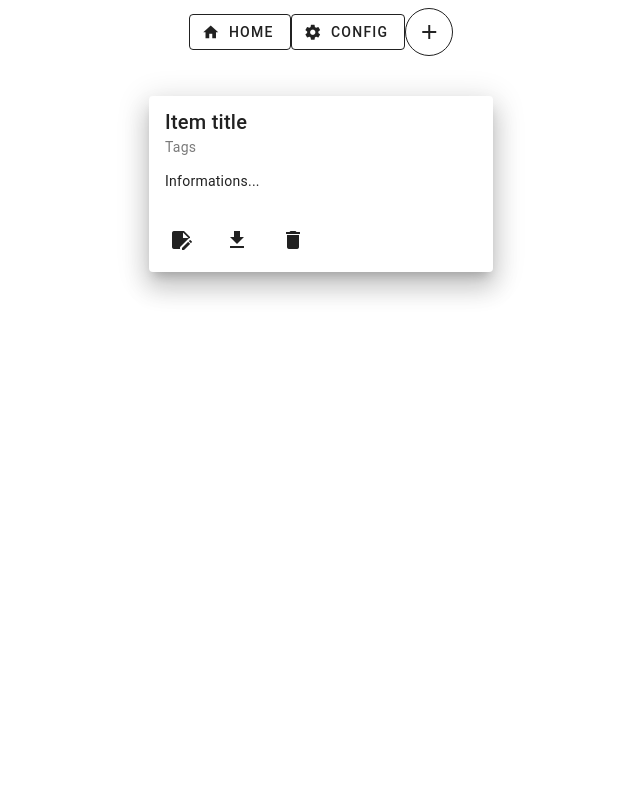
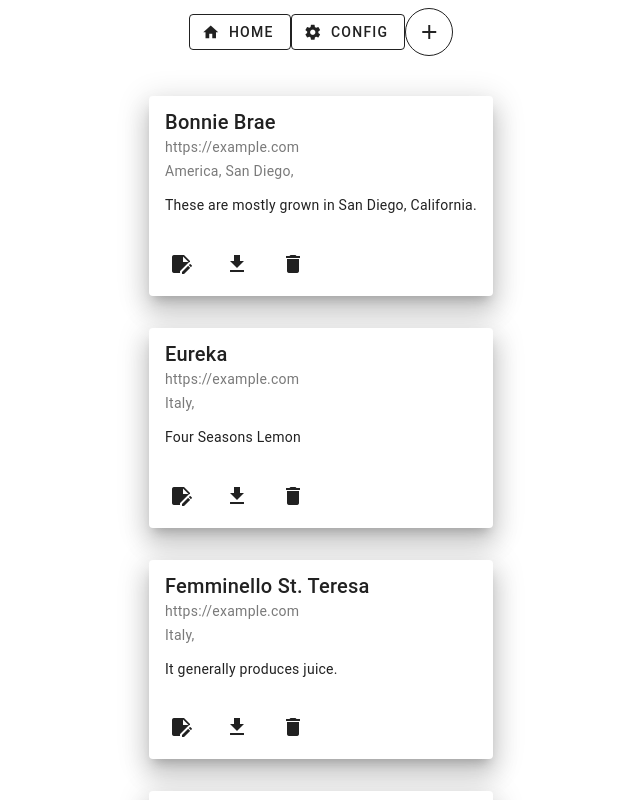
Before and after one commit to Lemon73-Computing/fluores, a Vue app: page / in a window 1280 px wide. Shown: the top 800 px of the page, without its empty margins (319-959 px from the left). Built offline with nearby package versions, Linux system fonts and the light colour scheme.

Commit message:
style: add default datas

```diff
--- a/src/App.vue
+++ b/src/App.vue
@@ -10,6 +10,34 @@ import '@mdi/font/css/materialdesignicons.css';
 //   // Learn more about Tauri commands at https://tauri.app/develop/calling-rust/
 //   greetMsg.value = await invoke("greet", { name: name.value });
 // }
+
+const items = [
+  {
+    title: "Bonnie Brae",
+    url: "https://example.com",
+    tags: ["America", "San Diego"],
+    info: "These are mostly grown in San Diego, California."
+  },
+  {
+    title: "Eureka",
+    url: "https://example.com",
+    tags: ["Italy"],
+    info: "Four Seasons Lemon"
+  },
+  {
+    title: "Femminello St. Teresa",
+    url: "https://example.com",
+    tags: ["Italy"],
+    info: "It generally produces juice."
+  },
+  {
+    title: "Yen Ben",
+    url: "https://example.com",
+    tags: ["Australia"],
+    info: "Australien Lemon"
+  }
+]
+
 </script>
 
 <template>
@@ -36,19 +64,24 @@ import '@mdi/font/css/materialdesignicons.css';
     class="mx-auto my-8"
     elevation="16"
     max-width="344"
+    v-for="item in items"
     >
       <v-card-item>
         <v-card-title>
-          Item title
+          {{ item.title }}
         </v-card-title>
 
         <v-card-subtitle>
-          Tags
+          {{ item.url }}
+        </v-card-subtitle>
+
+        <v-card-subtitle>
+          <span v-for="tag in item.tags">{{ tag }}, </span>
         </v-card-subtitle>
       </v-card-item>
 
       <v-card-text>
-        Informations...
+        {{ item.info }}
       </v-card-text>
 
       <v-card-actions>
@@ -99,6 +132,11 @@ import '@mdi/font/css/materialdesignicons.css';
 
 </style>
 <style>
+::selection {
+  background-color: #ff649f;
+  color: #f6f6f6;
+}
+
 /*
 :root {
   font-family: Inter, Avenir, Helvetica, Arial, sans-serif;
```
